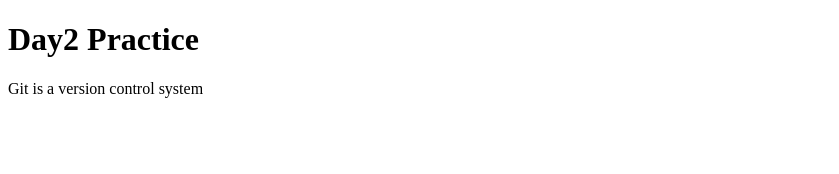
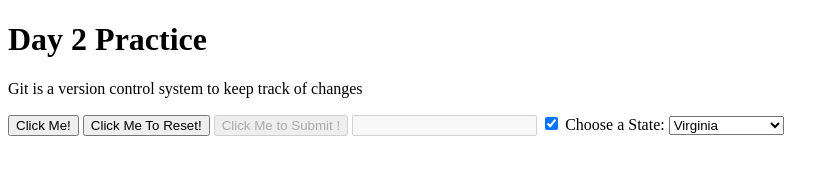
Before and after one commit to cavidanmercan/frontend, a plain HTML site: page practice.html in a window 1280 px wide. Shown: the whole page, without its empty margins (0-839 px from the left). Drawn offline with Linux system fonts and the light colour scheme.

Commit message:
buttons and dropdowns

```diff
--- a/practice.html
+++ b/practice.html
@@ -8,15 +8,28 @@
 </head>
 <body>
 
-    <h1>Day2 Practice</h1>
+    <h1>Day 2 Practice</h1>
 
-    <P>Git is a version control system</P>
+    <p>Git is a version control system to keep track of changes</p>
+
+    <!-- Here is how we can use button element  -->
+    <button type="button">Click Me!</button>
+    <button type="reset">Click Me To Reset!</button>
+    <button type="submit" disabled>Click Me to Submit !</button>
 
 
+    <input type="text" disabled>
 
+    <input type="checkbox" checked/>
 
+    <label for="state">Choose a State:</label>
 
-
+    <select name="State" id="state">
+      <option value="VA">Virginia</option>
+      <option value="NY">New York</option>
+      <option value="DC">Washington DC</option>
+      <option value="MD">Maryland</option>
+    </select>
 
 </body>
 </html>
```
